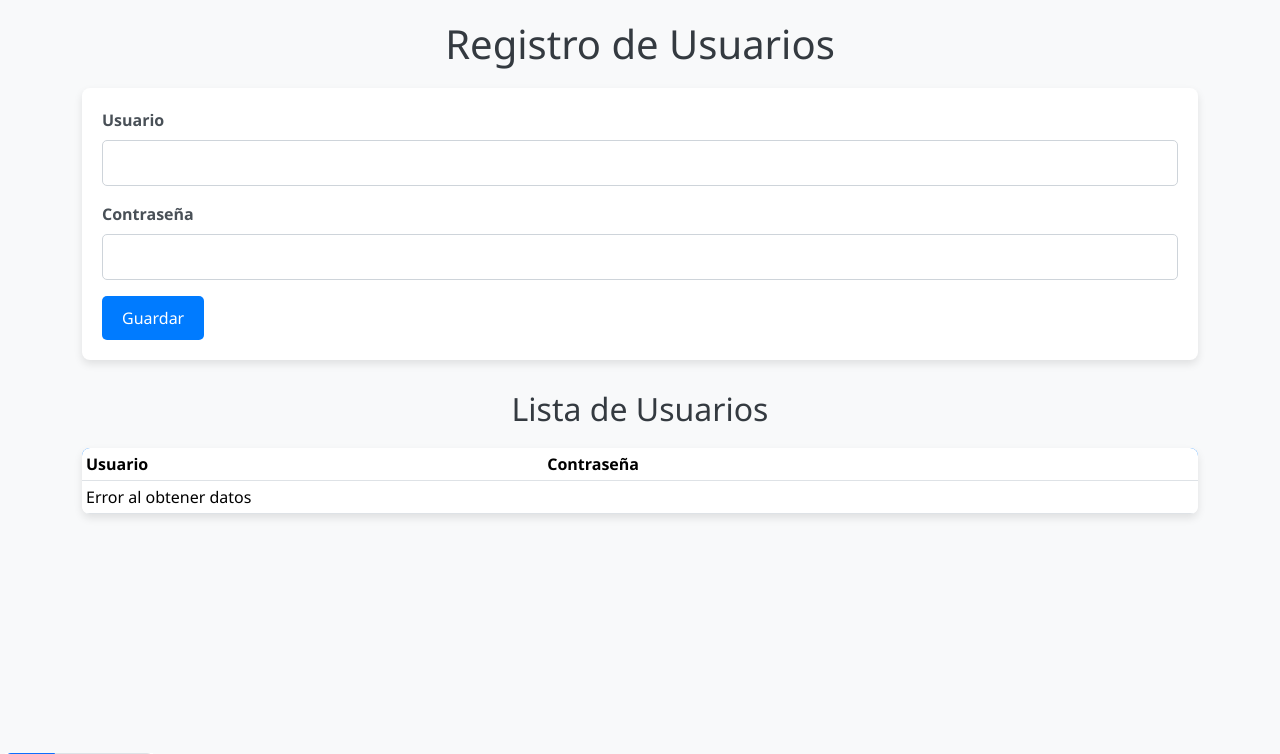
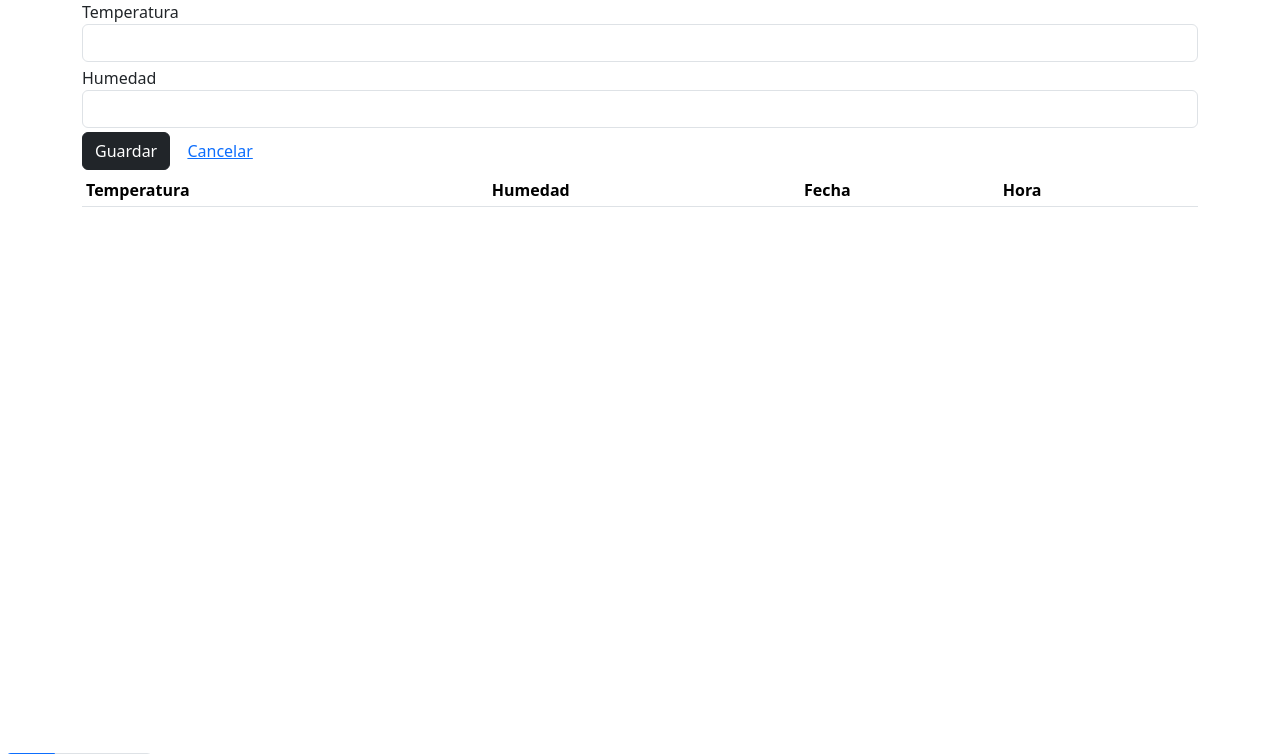
Before and after one commit to Kike-Tapia/loakaines, a Flask app: template templates/app.html in a window 1280 px wide. Shown: the top 754 px of the page. Run offline with Flask 3, Linux system fonts and the light colour scheme; the template is opened without the code that fills it, so the values that code supplies are empty; some libraries are stand-ins or nearby versions.

Commit message:
Update app.html

```diff
--- a/templates/app.html
+++ b/templates/app.html
@@ -3,157 +3,44 @@
 <head>
     <meta charset="UTF-8">
     <meta name="viewport" content="width=device-width, initial-scale=1.0">
-    <link href="https://cdn.jsdelivr.net/npm/bootstrap@5.3.3/dist/css/bootstrap.min.css" rel="stylesheet" crossorigin="anonymous">
-    <script src="https://code.jquery.com/jquery-3.7.1.min.js" crossorigin="anonymous"></script>
+
+    <link href="https://cdn.jsdelivr.net/npm/bootstrap@5.3.3/dist/css/bootstrap.min.css" rel="stylesheet" integrity="sha384-QWTKZyjpPEjISv5WaRU9OFeRpok6YctnYmDr5pNlyT2bRjXh0JMhjY6hW+ALEwIH" crossorigin="anonymous">
+
+    <script src="https://code.jquery.com/jquery-3.7.1.min.js" integrity="sha256-/JqT3SQfawRcv/BIHPThkBvs0OEvtFFmqPF/lYI/Cxo=" crossorigin="anonymous"></script>
+
     <script src="https://js.pusher.com/8.2.0/pusher.min.js"></script>
-    <link href="https://cdn.jsdelivr.net/npm/bootstrap@5.3.3/dist/css/bootstrap.min.css" rel="stylesheet" integrity="sha384-QWTKZyjpPEjISv5WaRU9OFeRpok6YctnYmDr5pNlyT2bRjXh0JMhjY6hW+ALEwIH" crossorigin="anonymous">
+
     <title>App</title>
 </head>
 <body>
-     <style>
-        /* Estilos generales */
-        body {
-            background-color: #f8f9fa;
-            font-family: 'Segoe UI', Tahoma, Geneva, Verdana, sans-serif;
-            margin: 0;
-            padding: 0;
-            padding-top: 20px;
-        }
+    <div class="container">
+      <form id="frmTemperaturaHumedad" method="post">
+          <input type="hidden" id="id" name="id">
 
-        h1, h2 {
-            color: #343a40;
-            text-align: center;
-            margin-bottom: 20px;
-        }
-
-        /* Formulario de usuario */
-        #formUsuario {
-            background-color: #ffffff;
-            padding: 20px;
-            border-radius: 8px;
-            box-shadow: 0 4px 8px rgba(0, 0, 0, 0.1);
-            margin-bottom: 30px;
-        }
-
-        .form-label {
-            font-weight: bold;
-            color: #495057;
-        }
-
-        input[type="text"],
-        input[type="password"] {
-            border: 1px solid #ced4da;
-            border-radius: 5px;
-            padding: 10px;
-            width: 100%;
-            box-sizing: border-box;
-            margin-bottom: 10px;
-            transition: border-color 0.3s ease;
-        }
-
-        input[type="text"]:focus,
-        input[type="password"]:focus {
-            border-color: #007bff;
-        }
-
-        button[type="submit"] {
-            background-color: #007bff;
-            border: none;
-            border-radius: 5px;
-            padding: 10px 20px;
-            color: white;
-            font-size: 16px;
-            transition: background-color 0.3s ease;
-        }
-
-        button[type="submit"]:hover {
-            background-color: #0056b3;
-        }
-
-        /* Tabla de usuarios */
-        table {
-            width: 100%;
-            background-color: white;
-            border-collapse: collapse;
-            border-radius: 8px;
-            overflow: hidden;
-            box-shadow: 0 4px 8px rgba(0, 0, 0, 0.1);
-        }
-
-        thead {
-            background-color: #007bff;
-            color: white;
-        }
-
-        thead th {
-            padding: 15px;
-            text-align: left;
-            font-weight: bold;
-        }
-
-        tbody td {
-            padding: 15px;
-            border-bottom: 1px solid #dee2e6;
-        }
-
-        tbody tr:nth-child(even) {
-            background-color: #f2f2f2;
-        }
-
-        /* Mensajes y alertas */
-        .alert {
-            background-color: #28a745;
-            color: white;
-            padding: 10px;
-            border-radius: 5px;
-            margin-bottom: 20px;
-        }
-
-        .alert-danger {
-            background-color: #dc3545;
-        }
-
-        /* Responsive */
-        @media (max-width: 768px) {
-            body {
-                padding: 10px;
-            }
-
-            #formUsuario {
-                padding: 15px;
-            }
-
-            button[type="submit"] {
-                width: 100%;
-            }
-        }
-              </style>
-
-    <div class="container">
-        <h1>Registro de Usuarios</h1>
-
-        <!-- Formulario de registro -->
-        <form id="formUsuario">
-            <div class="mb-3">
-                <label for="txtUsuarioFA" class="form-label">Usuario</label>
-                <input type="text" class="form-control" id="txtUsuarioFA" name="txtUsuarioFA" required>
+          <div class="mb-1">
+              <label for="temperatura">Temperatura</label>
+              <input type="number" id="temperatura" name="temperatura" class="form-control">
           </div>
-            <div class="mb-3">
-                <label for="txtContrasenaFA" class="form-label">Contraseña</label>
-                <input type="password" class="form-control" id="txtContrasenaFA" name="txtContrasenaFA" required>
+          <div class="mb-1">
+              <label for="humedad">Humedad</label>
+              <input type="number" id="humedad" name="humedad" class="form-control">
           </div>
-            <button type="submit" class="btn btn-primary">Guardar</button>
+          <div class="mb-1">
+              <button id="guardar" name="guardar" class="btn btn-dark">Guardar</button>
+              <button type="reset" id="cancelar" name="cancelar" class="btn btn-link">Cancelar</button>
+          </div>
       </form>
-
-        <h2>Lista de Usuarios</h2>
       <table class="table table-sm">
         <thead>
           <tr>
-                    <th>Usuario</th>
-                    <th>Contraseña</th>
+            <th>Temperatura</th>
+            <th>Humedad</th>
+            <th>Fecha</th>
+            <th>Hora</th>
+            <th></th>
           </tr>
         </thead>
-            <tbody id="tbodyLog"></tbody>
+        <tbody id="tbodyTemperaturaHumedad"></tbody>
       </table>
     </div>
 
@@ -226,55 +113,109 @@
         })
     </script>
 
-    <script src="https://cdn.jsdelivr.net/npm/bootstrap@5.3.3/dist/js/bootstrap.bundle.min.js" crossorigin="anonymous"></script>
-
     <script>
-        // Función para buscar y mostrar los usuarios
+        window.addEventListener("load", function (event) {
             function buscar() {
                 $.get("/buscar", function (respuesta) {
-                $("#tbodyLog").html(""); // Limpiar la tabla
+                    $("#tbodyTemperaturaHumedad").html("")
+
+                    var fechaAnterior = ""
+
                     for (var x in respuesta) {
-                    var registro = respuesta[x];
-                    $("#tbodyLog").append(`<tr>
-                        <td>${registro[1]}</td>
-                        <td>${registro[2]}</td>
-                    </tr>`);
-                }
-            }).fail(function() {
-                $("#tbodyLog").html("<tr><td colspan='2'>Error al obtener datos</td></tr>");
-            });
+                        var temperaturaHumedad = respuesta[x]
+
+                        var fecha = ""
+                        var fechaTemp = temperaturaHumedad["Fecha"]
+
+                        if (fechaAnterior != fechaTemp) {
+                            fecha         = fechaTemp
+                            fechaAnterior = fechaTemp
                         }
 
-        // Llamar a buscar al cargar la página
-        buscar();
+                        $("#tbodyTemperaturaHumedad").append(`<tr>
+                            <td>${temperaturaHumedad["Temperatura"]}</td>
+                            <td>${temperaturaHumedad["Humedad"]}</td>
+                            <td>${fecha}</td>
+                            <td>${temperaturaHumedad["Hora"]}</td>
+                            <td>
+                                <button class="btn btn-primary btn-editar" data-id="${temperaturaHumedad["Id_Log"]}">Editar</button>
+                                <button class="btn btn-danger btn-eliminar" data-id="${temperaturaHumedad["Id_Log"]}">Eliminar</button>
+                            </td>
+                        </tr>`)
+                    }
+                })
+            }
 
-        // Manejar el envío del formulario usando AJAX
-        $('#formUsuario').submit(function (e) {
-            e.preventDefault(); // Prevenir la recarga de página
+            buscar()
 
-            var datosFormulario = $(this).serialize();
+            $(document).on("click", ".btn-editar", function (event) {
+                var id = $(this).attr("data-id")
 
-            $.post("/usuarios/guardar", datosFormulario, function (respuesta) {
-                if (respuesta.status === "success") {
-                    alert("Usuario guardado exitosamente: " + respuesta.usuario);
-                    buscar(); // Actualiza la tabla con los usuarios
-                } else {
-                    alert("Error al guardar el usuario.");
+                $.get("/editar", {id: id}, function (respuesta) {
+                    console.log(respuesta)
+                    var temperaturaHumedad = respuesta[0]
+
+                    $("#id")
+                    .val(temperaturaHumedad["Id_Log"])
+                    .trigger("focus")
+
+                    $("#temperatura").val(temperaturaHumedad["Temperatura"])
+                    $("#humedad").val(temperaturaHumedad["Humedad"])
+                })
+            })
+
+            $(document).on("click", ".btn-eliminar", function (event) {
+                if (!confirm("¿Quieres eliminar este registro?")) {
+                    return
                 }
-            }).fail(function () {
-                alert("Error en la conexión.");
-            });
-        });
 
-        // Configurar Pusher para actualizar en tiempo real
-        var pusher = new Pusher('ffa9ea426828188c22c1', { cluster: 'us2' });
-        var channel = pusher.subscribe("registrosTiempoReal");
+                var id = $(this).attr("data-id")
 
-        // Cuando llegue un nuevo evento desde Pusher, actualizar la tabla
-        channel.bind("registroTiempoReal", function (mensaje) {
-            console.log("Nuevo registro recibido desde Pusher:", mensaje);
-            buscar(); // Actualizar la tabla al recibir un nuevo registro
-        });
+                $.post("/eliminar", {id: id})
+            })
+
+            $("#frmTemperaturaHumedad")
+            .submit(function (event)  {
+                event.preventDefault()
+
+                $.post("/guardar", $(this).serialize(), function (respuesta) {
+                    $("#frmTemperaturaHumedad").get(0).reset()
+                })
+            })
+            .on("reset", function (event) {
+                $("#id").val("")
+            })
+
+            Pusher.logToConsole = true
+
+            var pusher = new Pusher("2df86616075904231311", {
+                cluster: "us2"
+            })
+
+            // Canal ---> Donde se concentran los hilos con los clientes conectados
+            var channel = pusher.subscribe("canalRegistrosTemperaturaHumedad");
+
+            // Evento --> El código que se accionará con la información enviada o el uso del canal
+            channel.bind("registroTemperaturaHumedad", function (temperaturaHumedad) {
+                // 1. Notificar el evento
+                // alert("Ocurrió el evento")
+
+                // 2. Recibir información enviada en el evento
+                // console.log(temperaturaHumedad)
+
+                // 3. Trabajar información enviada por el evento
+                /**
+                $("#tbodyTemperaturaHumedad").prepend(`<tr>
+                    <td>${temperaturaHumedad.temperatura}</td>
+                    <td>${temperaturaHumedad.humedad}</td>
+                    <td></td>
+                </tr>`)
+                */
+
+                // 4. Mandar a llamar otro código luego del evento
+                buscar()
+            })
+        })
     </script>
 </body>
 </html>
```
Lines whose indentation alone changed are shown as unchanged.
